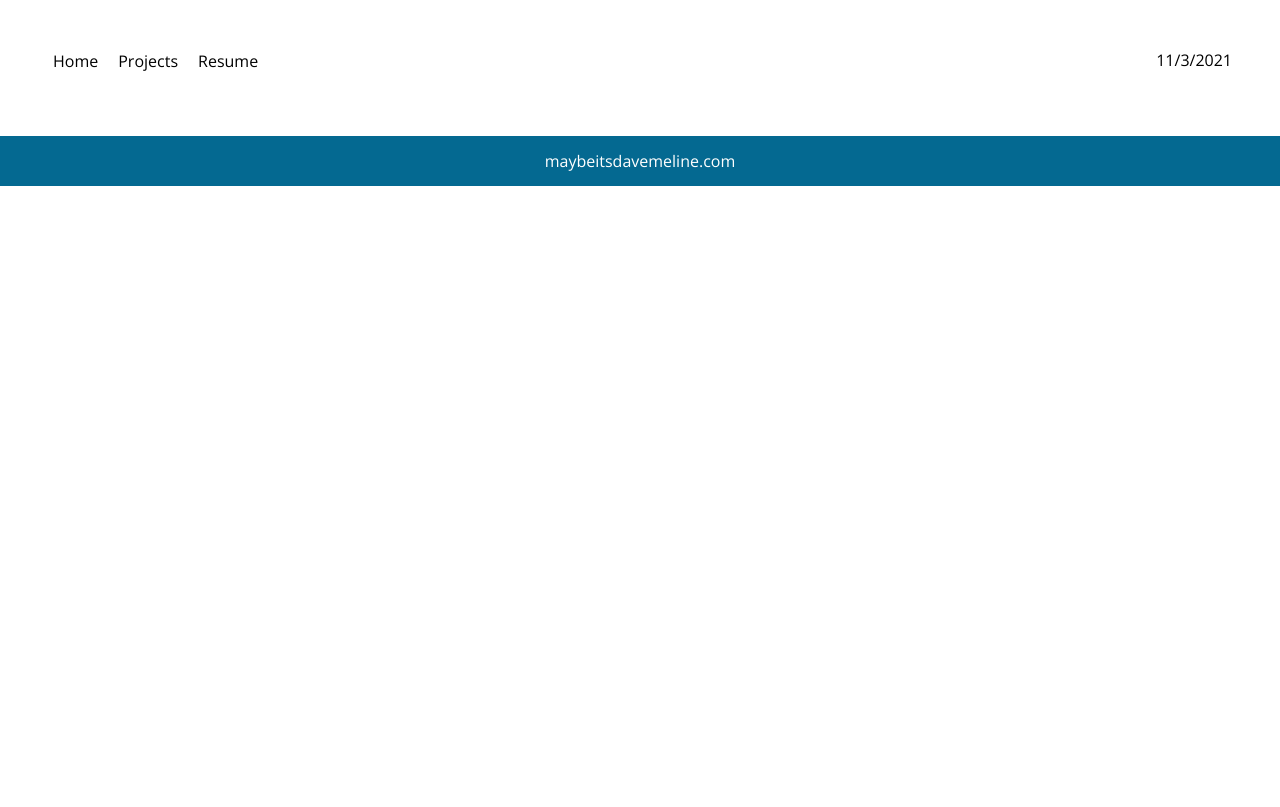
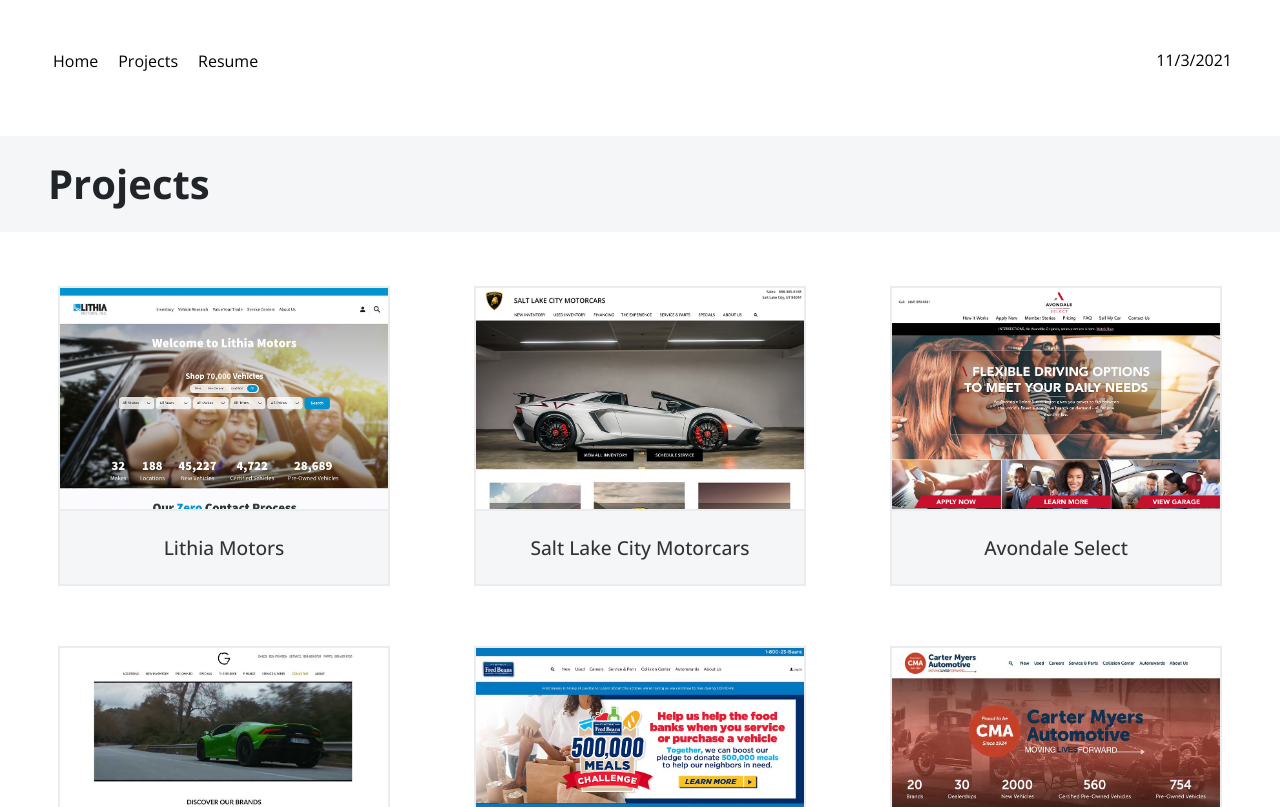
Before and after one commit to dmelon199/my-site, a React (Create React App) app: page /projects in a window 1280 px wide. Shown: the top 807 px of the page. Built offline with nearby package versions, Linux system fonts and the light colour scheme.

Commit message:
pushing changes

```diff
--- a/src/App.js
+++ b/src/App.js
@@ -19,6 +19,7 @@
 import Fredbeans from "./pages/Fredbeans";
 import Luther from "./pages/Luther";
 import Carter from "./pages/Carter";
+import Projects from "./pages/Projects";
 import LoadingScreen from './components/Loading';
 
 const App = () => {
@@ -36,6 +37,7 @@
         <Scroll />
           <Switch>
             <Route exact path="/" component={MainPage}/>
+            <Route exact path="/projects" component={Projects}/>
             <Route exact path="/lithia" component={Lithia}/>
             <Route exact path="/salt-lake-city" component={SaltLake}/>
             <Route exact path="/avondale-select" component={Avondale}/>
--- a/src/components/Header.js
+++ b/src/components/Header.js
@@ -11,7 +11,7 @@
 			<navbar>
 				<ul className="nav">
 					<li><Link to='/'>Home</Link></li>
-					<li><Link to='/'>Projects</Link></li>
+					<li><Link to='/projects'>Projects</Link></li>
 					<li><a href='/images/resume-test.pdf' target="_BLANK">Resume</a></li>
 				</ul>
 			</navbar>
--- /dev/null
+++ b/src/components/ProjectsList.js
@@ -0,0 +1,15 @@
+import React from 'react';
+import { Link } from 'react-router-dom';
+
+const ProjectsList = props => {
+  return(
+    <div className={`project-column col-sm-4 p-0 flex-column ${props.class}`}>
+      <Link to={`${props.link}`}>
+        <div className="project-image" style={{ backgroundImage: `url(${props.imgUrl})`, backgroundPosition: 'center top' }}/>
+    	  <h3 style={{background:'#f5f6f7', color:'#333', fontSize: '1.5vw'}}>{props.name}</h3>
+      </Link>
+    </div>
+  )
+}
+
+export default ProjectsList
--- /dev/null
+++ b/src/pages/Projects.js
@@ -0,0 +1,27 @@
+
+import React from 'react'
+import projects from '../projects';
+import ProjectsList from '../components/ProjectsList';
+
+const Projects = (props) => {
+  return (
+    <div className="projects-wrapper d-flex flex-column">
+      <h1 className="font-weight-bold bg-gray px-5 py-4">Projects</h1>
+        <div className="projects-content d-flex flex-wrap p-3">
+          {Object.keys(projects).map(function(item) {
+            return (
+              <ProjectsList
+                class={projects[item].class}
+                imgUrl={projects[item].imgUrl}
+                link={projects[item].link}
+                name={projects[item].name}
+              />
+            )
+          })}
+        </div>
+    </div>
+  )
+}
+
+
+export default Projects
--- /dev/null
+++ b/src/projects.json
@@ -0,0 +1,51 @@
+{
+
+    "lithia": {
+      "class":"lithia",
+      "link":"/lithia",
+      "imgUrl": "./images/desktop/lithia/lithia-index.jpg",
+      "name": "Lithia Motors"
+    },
+    "salt-lake": {
+      "class":"salt-lake",
+      "link":"/salt-lake-city",
+      "imgUrl": "./images/desktop/saltlake/saltlake-index.jpg",
+      "name": "Salt Lake City Motorcars"
+    },
+    "avondale": {
+      "class":"avondale",
+      "link":"/avondale-select",
+      "imgUrl": "./images/desktop/avondale/avondale-index.jpg",
+      "name": "Avondale Select"
+    },
+    "ogara": {
+      "class":"ogara",
+      "link":"/ogara-coach",
+      "imgUrl": "./images/desktop/ogara/ogara-index.jpg",
+      "name": "O'Gara Coach"
+    },
+    "fredbeans": {
+      "class":"fredbeans",
+      "link":"/fredbeans",
+      "imgUrl": "./images/desktop/fredbeans/fredbeans-index.jpg",
+      "name": "Fred Beans Auto Group"
+    },
+    "carter": {
+      "class":"carter",
+      "link":"/carter-meyers",
+      "imgUrl": "./images/desktop/cartermyers/carter-index.jpg",
+      "name": "Carter Meyers Automotive"
+    },
+    "luther": {
+      "class":"luther",
+      "link":"/luther",
+      "imgUrl": "./images/desktop/luther/luther-index.jpg",
+      "name": "Luther Automotive"
+    },
+    "genesis": {
+      "class":"indesign",
+      "link":"/avondale",
+      "imgUrl": "./photoshop-files/sites/lithia.png",
+      "name": "Genesis"
+    }
+  }
--- a/src/styles.css
+++ b/src/styles.css
@@ -401,3 +401,30 @@
   background-repeat: no-repeat;
   background-size: cover;
 }
+
+
+/* PROJECT PAGE */
+.project-column {
+  text-align: center;
+  margin: 30px 0px;
+  border-radius: 7px;
+  flex-wrap: wrap;
+}
+
+.project-column h3 {
+  border-bottom: 2px solid #ebecee;
+  border-left: 2px solid #ebecee;
+  border-right: 2px solid #ebecee;
+  margin: 0 10%;
+  padding: 25px 0px;
+}
+
+.project-image {
+  height: 225px;
+  min-width: 150px;
+  margin: 0 10%;
+  border: 2px solid #ebecee;
+  background-position: center center;
+  background-repeat: no-repeat;
+  background-size: cover;
+}
```
Also changed, not shown: package.json (+7 -7 lines), 1 other file (tests, documents, lock files or other folders).
